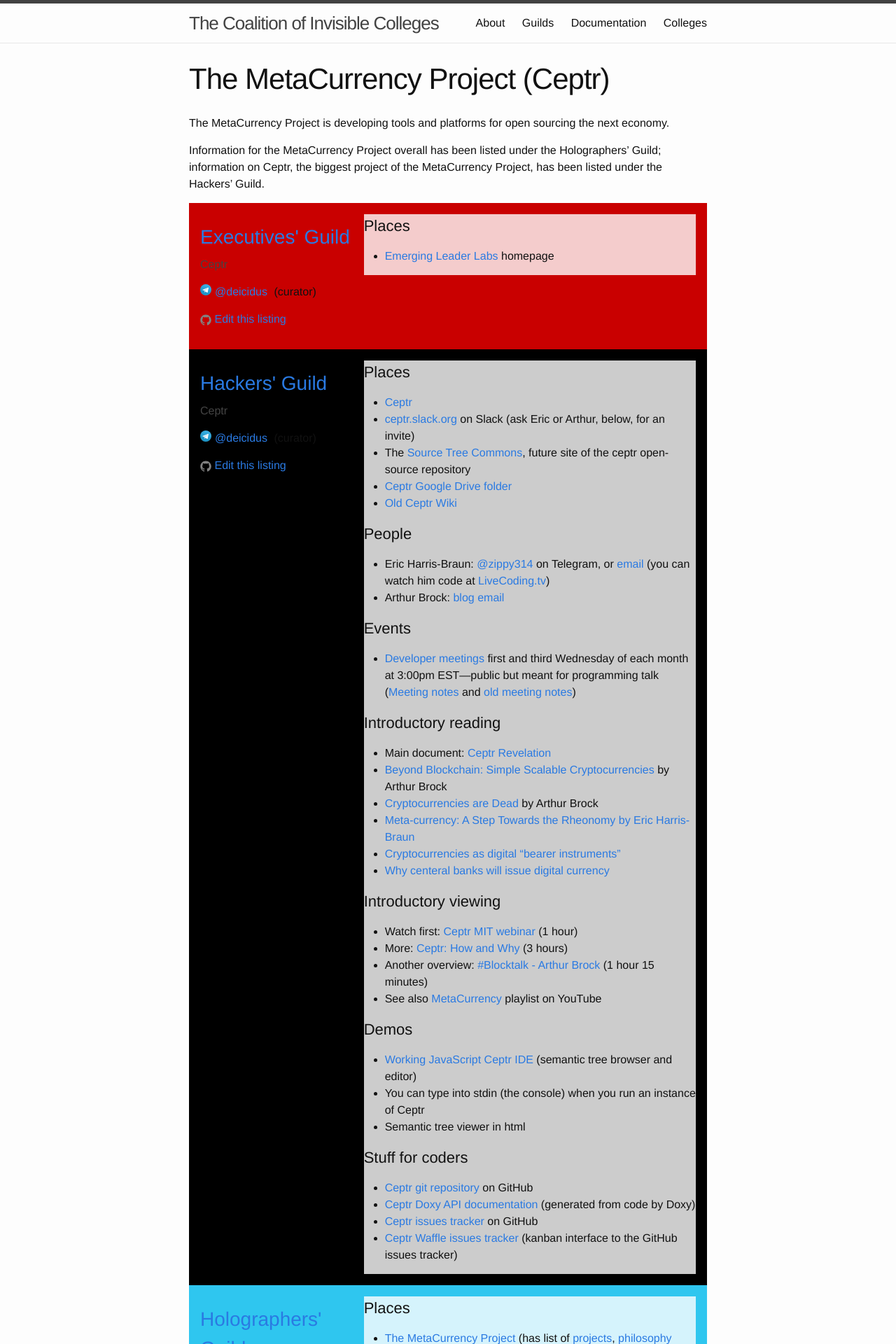
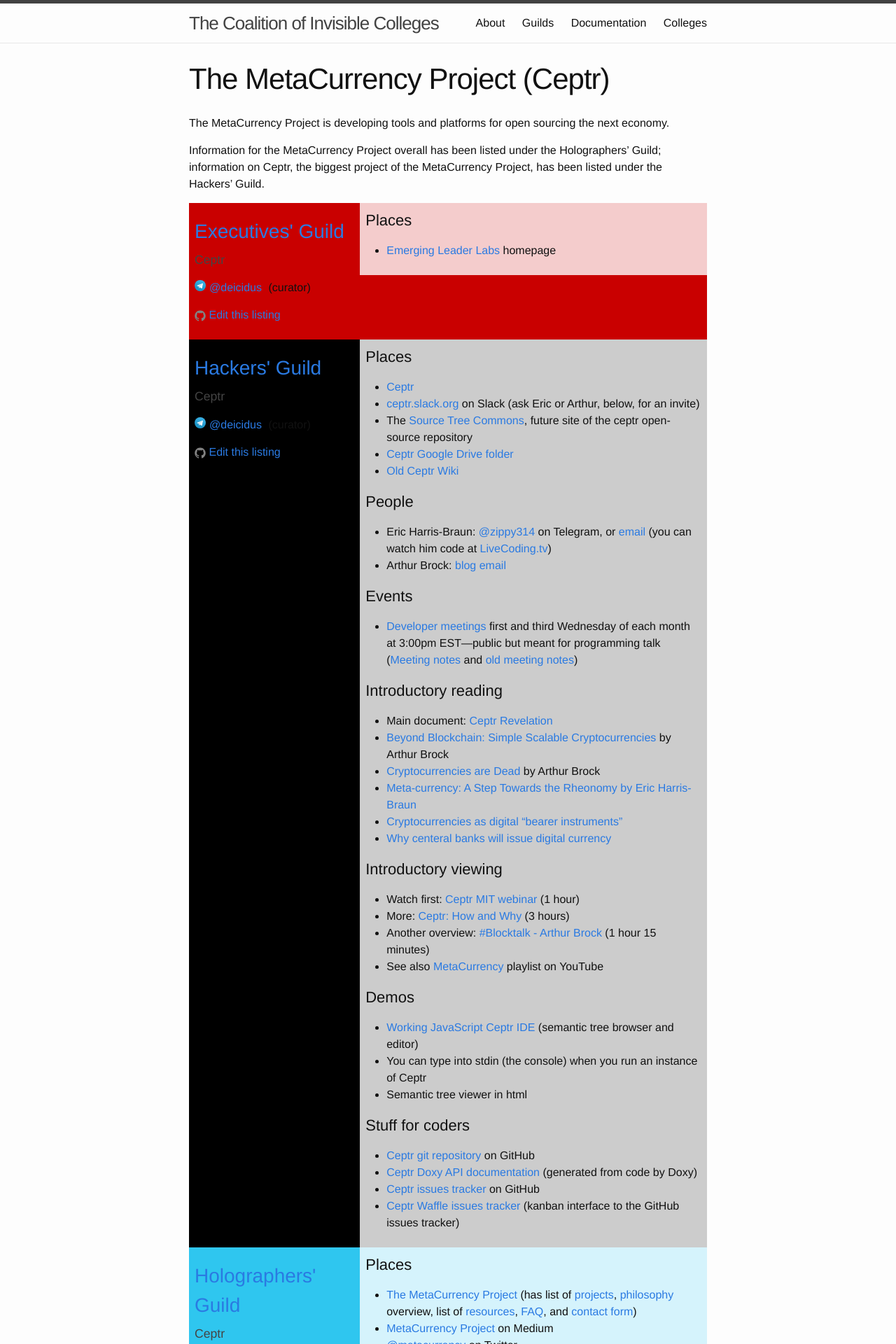
Before and after one commit to coalition-of-invisible-colleges/cic.github.io, a Jekyll site: the page built from colleges/Ceptr.md, in a window 1280 px wide. Shown: the top 1920 px of the page at 70% size. Built offline with Jekyll 4.4.1, drawn with Linux system fonts in a browser that asks for light colours.

Commit message:
Update _layout.scss

```diff
--- a/_sass/_layout.scss
+++ b/_sass/_layout.scss
@@ -253,18 +253,20 @@
  */
 .listing {
   overflow: hidden;
-  padding: 1em;
 }
 
 .guildtitle {
+  box-sizing: border-box;
   width: 33%;
   clear: both;
   float: left;
   height: 100%;
+  padding: 0.5em;
 }
 
 .guildsubheading {
   color: #444444;
+  font-size: 1.1em;
 }
 
 @include media-query($on-laptop) {
@@ -274,9 +276,11 @@
 }
 
 .listing .guildlisting {
+  box-sizing: border-box;
   float: right;
   width: 67%;
   background-color: rgba(255, 255, 255, 0.8);
+  padding: 0.5em;
 }
 
 .listing.executives {
```
